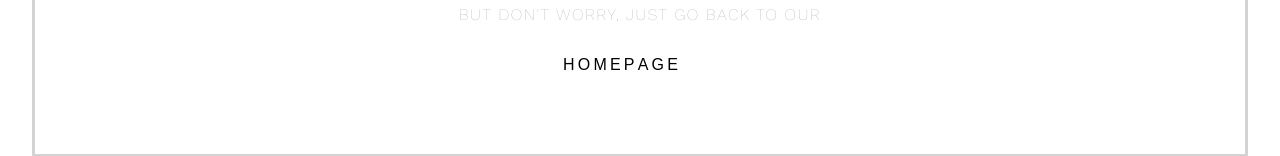
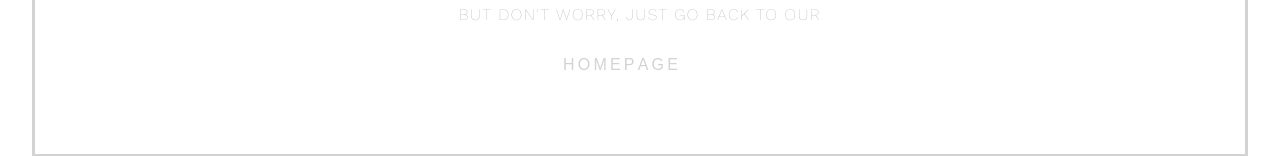
Before and after one commit to schneblymillie/p2-404, a plain HTML site: page index.html in a window 1280 px wide. In both pictures the pointer is over the link "HOMEPAGE". Shown: the part 460-616 px from the top of the page. Drawn offline with nearby package versions, Linux system fonts and the light colour scheme.

Commit message:
hover color

```diff
--- a/css/style.css
+++ b/css/style.css
@@ -53,3 +53,7 @@ section .small-font {
   font-weight: 300;
   letter-spacing: .2em;
 }
+
+.homepage:hover {
+  color: lightgrey;
+}
```
